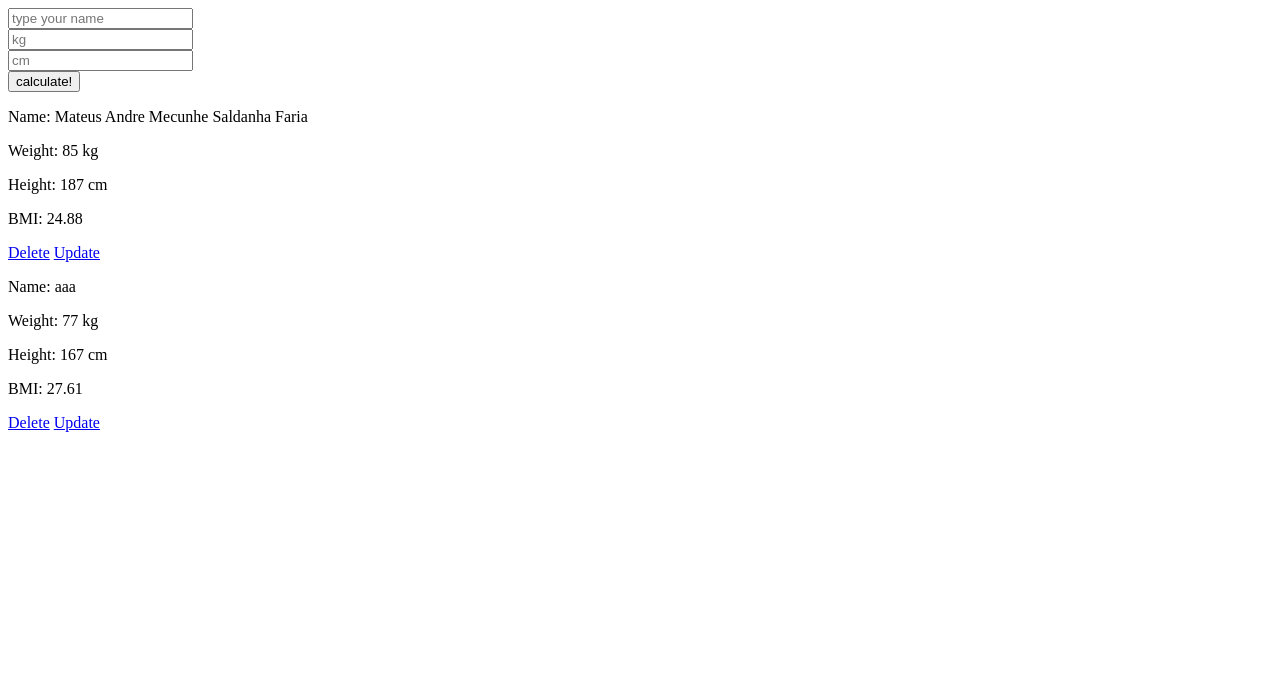
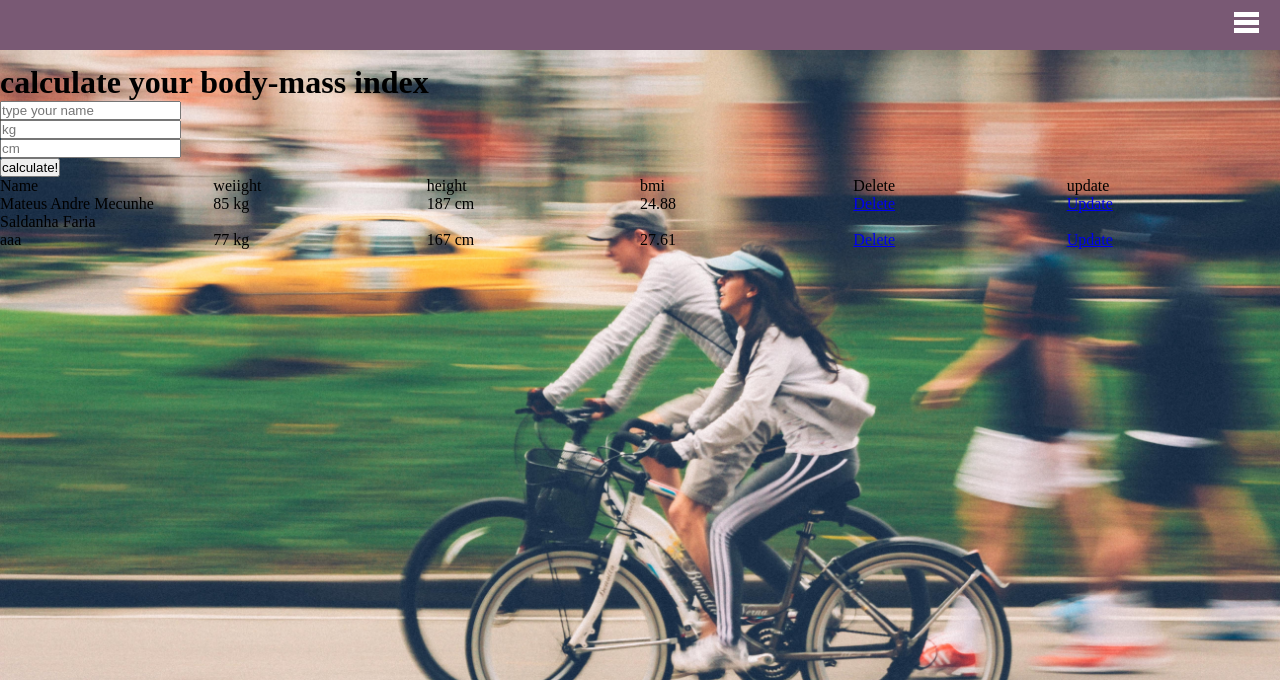
Before and after one commit to mateusmecunhe/python-flask-app, a Flask app: page /bmi/ in a window 1280 px wide. Shown: the top 680 px of the page. Run offline with Flask 2, Linux system fonts and the light colour scheme; data comes from the database, SQL or seed files in the repository; both versions use the stored data as it was after the commit.

Commit message:
adding style to bmi

```diff
--- /dev/null
+++ b/static/css/bmi/bmi.css
@@ -0,0 +1,17 @@
+*{
+    /* background-color: pink; */
+    margin: 0;
+    padding: 0;
+}
+
+body{
+    margin-top: 5%;
+    background-image: url('../../img/bmi-bg.jpg');
+    background-size: cover;
+    background-repeat: no-repeat;
+}
+
+.grid{
+    display: grid;
+    grid-template-columns: 1fr 1fr 1fr 1fr 1fr 1fr
+}
--- a/static/css/header.css
+++ b/static/css/header.css
@@ -6,7 +6,7 @@
     width: 100%;
     /* border-bottom: 2px solid yellow; */
     top: 0;
-    /* z-index: 99999; */
+    z-index: 1;
     height: 50px;;
 }
 
@@ -118,6 +118,7 @@
 .menu-options {
     visibility: hidden;
     position: relative;
+    display: none;
 
 }
 
--- a/static/css/task-master/task-master-style.css
+++ b/static/css/task-master/task-master-style.css
@@ -1,11 +1,12 @@
 body{
     margin: 0;
     font-family: 'Gill Sans', 'Gill Sans MT', Calibri, 'Trebuchet MS', sans-serif;
-    background: url(../img/task-bg-mobile.jpg);
+    background: url('../../img/task-bg.jpg');
     background-size: cover;
     background-repeat: repeat;
     /* background-color: rgba(233, 58, 204, 0.6) */
     max-width: 100%;
+    margin-top: 5%;
 }
 
 .content{
@@ -145,10 +146,8 @@ a:hover{
 
 @media only screen and (max-width: 768px){
     body{
-    background: url(../img/task-bg-mobile.jpg);
     background-size: cover;
     background-repeat: repeat;
-    /* background-color: rgba(233, 58, 204, 0.6) */
     max-width: 100%;
     }
 
--- /dev/null
+++ b/templates/bmi-calc/bmi-base.html
@@ -0,0 +1,9 @@
+{% extends './header.html' %}
+
+{% block head %}
+<meta charset="UTF-8">
+<meta name="viewport" content="width=device-width, initial-scale=1.0">
+<link rel="icon" href="{{ url_for('static', filename='img/favicon.png') }}" type="image/x-icon" />
+{% endblock %}
+
+        {% block body %} <p>oiiii</p> {% endblock %}
--- a/templates/bmi-calc/bmi-calculation.html
+++ b/templates/bmi-calc/bmi-calculation.html
@@ -1,11 +1,11 @@
-<!DOCTYPE html>
-<html>
+{% extends 'bmi-calc/bmi-base.html' %}
+{% block head %}
+<title>calculate your BMI</title>
 
-<head>
-    <title>Calculate your BMI!</title>
-</head>
-
-<body>
+<link rel="stylesheet" href="{{ url_for('static', filename='css/bmi/bmi.css') }}">
+{% endblock %}
+{% block body %}
+<h1>calculate your body-mass index</h1>
 <form action="/bmi/" , method="POST">
     <input type="text" name="name" id="name" placeholder="type your name" required> <br>
     <input type="number" name="weight" id="weight" placeholder="kg" required> <br>
@@ -26,24 +26,31 @@
     <p class="no-tasks-warning">there are no pacients. Add one</p>
 
     {% else %}
+    <div class="grid title">
+        <span>Name</span>
+        <span>weiight</span>
+        <span>height</span>
+        <span>bmi</span>
+        <span>Delete</span>
+        <span>update</span>
+    </div>
 
+    <div class="grid data">
         {% for pacient in pacients %}
-        <div class="">
-            <p class="">Name: {{pacient.name}}</p>
-            <p class="">Weight: {{pacient.weight}} kg</p>
-            <p class="">Height: {{pacient.height}} cm</p>
-            <p class="">BMI: {{pacient.bmi}}</p>
+
+        <span class="">{{pacient.name}}</span>
+        <span class="">{{pacient.weight}} kg</span>
+        <span class="">{{pacient.height}} cm</span>
+        <span class="">{{pacient.bmi}}</span>
 
         <a href="/bmi/delete/{{pacient.id}}" class="links delete-link">Delete</a>
         <a href="/bmi/update/{{pacient.id}}" class="links update-link">Update</a>
 
-        </div>
+
 
 
         {% endfor %}
+    </div>
 
-        </div>
     {% endif %}
-</body>
-
-</html>
+    {% endblock %}
--- /dev/null
+++ b/templates/header.html
@@ -0,0 +1,40 @@
+<!DOCTYPE html>
+<html>
+
+<head>
+  <meta charset="UTF-8">
+  <meta name="viewport" content="width=device-width, initial-scale=1.0">
+
+  <link rel="icon" href="{{ url_for('static', filename='img/favicon.png') }}" type="image/x-icon" />
+  <link rel="stylesheet" href="{{ url_for('static', filename='css/header.css') }}">
+  {% block head %} {% endblock %}
+</head>
+
+</html>
+
+<body>
+
+  <header class="menu menu-mobile" id="navbar">
+    <div id="nav-icon" class="menu-nav">
+      <span></span>
+      <span></span>
+      <span></span>
+      <span></span>
+    </div>
+    <!-- <span class="mobile-btn"></span> -->
+    <nav class="menu-nav">
+      <div class="menu-options">
+        <ul>
+          <li><a href="/">About</a></li>
+          <li><a href="/">Portfolio</a></li>
+          <li><a href="/">contact</a></li>
+        </ul>
+      </div>
+    </nav>
+  </header>
+  <main>
+
+    {% block body %} {% endblock %}
+  </main>
+</body>
+<script type="text/javascript" src="{{ url_for('static', filename='js/menu.js') }}"></script>
--- a/templates/task-manager/task-master.html
+++ b/templates/task-manager/task-master.html
@@ -2,6 +2,7 @@
 
 {% block head %}
 <title>manage your tasks</title>
+<link rel="stylesheet" href="{{ url_for('static', filename='css/task-master/task-master-style.css') }}">
 {% endblock %}
 
 {% block body %}
```
Also changed, not shown: templates/index.html (+13 -33 lines), templates/task-manager/base.html (+8 -10 lines), static/img/bmi-bg.jpg (renamed from static/img/task-bg-desktop.jpg), static/img/task-bg-mobile.jpg (deleted), test.db, 1 other file. Lines whose indentation alone changed are shown as unchanged.
